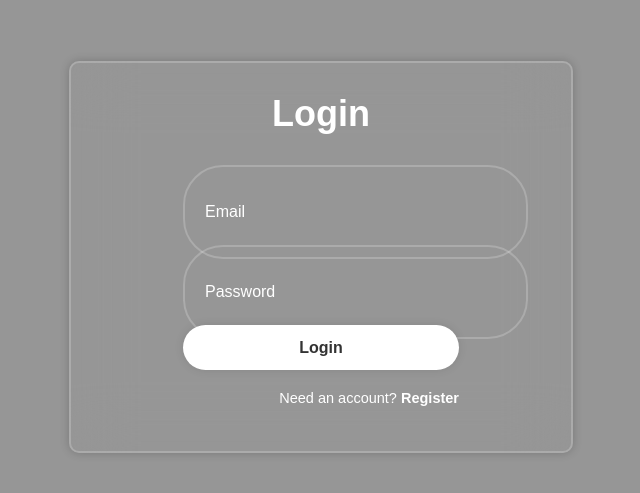
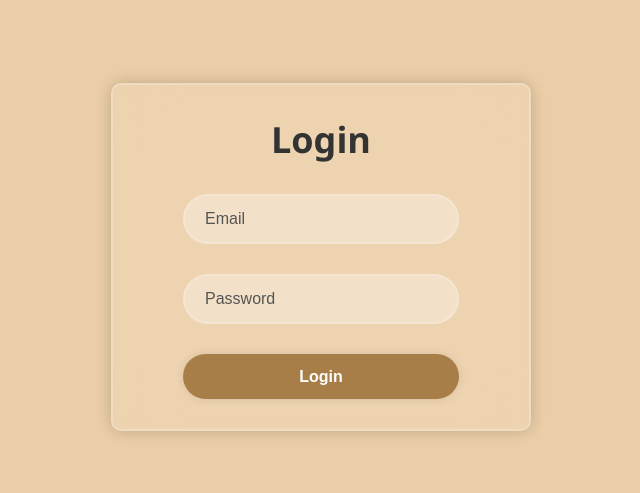
Before and after one commit to msalama2/CSI-3450-DataBase-and-Design, a React (Vite) app in the folder frontend/: page /login in a window 1280 px wide. Shown: the part 143-636 px from the top of the page, without its empty margins (319-959 px from the left). Built offline with nearby package versions, Linux system fonts and the light colour scheme.

Commit message:
Changed css belonging to loginform.css

```diff
--- a/frontend/src/components/homepage/components/findcourse/popup.jsx
+++ b/frontend/src/components/homepage/components/findcourse/popup.jsx
@@ -20,7 +20,7 @@ const Popup = () => {
   const handleSearch = async () => {
     if (searchQuery.trim()) {
       try {
-        const response = await fetch("http://localhost:5000/search_course", {
+        const response = await fetch("http://localhost:5001/search_course", {
           method: "POST",  // Use POST to send JSON
           headers: {
             "Content-Type": "application/json",
@@ -141,6 +141,7 @@ const Popup = () => {
                             <span className="result-item">{course.crn}</span>
                             <span className="result-item">{course.scheduleType}</span>
                             <span className="result-item">{course.status}</span>
+                            <button className="add-button">Add</button>
                           </div>
                         ))
                       ) : (
--- a/frontend/src/components/loginpage/LoginForm.css
+++ b/frontend/src/components/loginpage/LoginForm.css
@@ -1,11 +1,17 @@
+body {
+  background-color: #ebcea7;
+  margin: 0;
+  font-family: 'Segoe UI', Tahoma, Geneva, Verdana, sans-serif;
+}
 
 .wrapper {
   width: 420px;
-  background: transparent;
-  border: 2px solid rgba(255, 255,255, .2);
+  background: rgba(255, 255, 255, 0.1);
+  border: 2px solid rgba(255, 255, 255, 0.2);
   backdrop-filter: blur(30px);
-  box-shadow: 0 0 10px rgba(0, 0, 0, .2);
-  color: #fff;
+  -webkit-backdrop-filter: blur(30px);
+  box-shadow: 0 0 15px rgba(0, 0, 0, 0.2);
+  color: #333;
   border-radius: 10px;
   padding: 30px 40px;
   place-items: center;
@@ -18,6 +24,7 @@
 .wrapper h1 {
   font-size: 36px;
   text-align: center;
+  color: #333;
 }
 
 .wrapper .input-box {
@@ -30,17 +37,17 @@
 .input-box input {
   width: 100%;
   height: 100%;
-  background: transparent;
-  border: 2px solid rgba(255, 255,255, .2);
+  background: rgba(255, 255, 255, 0.3);
+  border: 2px solid rgba(255, 255, 255, 0.2);
   outline: none;
   border-radius: 40px;
   font-size: 16px;
-  color: #fff;
+  color: #333;
   padding: 20px 45px 20px 20px;
 }
 
 .input-box input::placeholder {
-  color: #fff;
+  color: #555;
 }
 
 .input-box .icon {
@@ -49,63 +56,51 @@
   top: 50%;
   transform: translateY(-50%);
   font-size: 16px;
-}
-
-.wrapper .remember-forgot {
-  display: flex;
-  justify-content: space-between;
-  font-size: 14.5px;
-  margin: -15px 0 15px;
-}
-
-.remember-forgot label input {
-  accent-color: #fff;
-  margin-right: 4px;
-}
-
-.remember-forgot a {
-  color: #fff;
-  text-decoration: none;
-}
-
-.remember-forgot a:hover {
-  text-decoration: underline;
+  color: #333;
 }
 
 .wrapper button {
   width: 100%;
   height: 45px;
-  background: #fff;
+  background: #a77e48;
   border: none;
   outline: none;
   border-radius: 40px;
   box-shadow: 0 0 10px rgba(0, 0, 0, .1);
   cursor: pointer;
   font-size: 16px;
-  color: #333;
+  color: white;
   font-weight: 700;
+  transition: background 0.3s ease;
 }
 
+.wrapper button:hover {
+  background: #8a632d;
+}
+
+.wrapper .remember-forgot,
 .wrapper .register-link {
   font-size: 14.5px;
   text-align: right;
   margin: 20px 0 15px;
+  color: #333;
 }
 
+.remember-forgot a,
 .register-link p a {
-  color: #fff;
+  color: #333;
   text-decoration: none;
   font-weight: 600;
 }
 
+.remember-forgot a:hover,
 .register-link p a:hover {
   text-decoration: underline;
 }
 
 .error-message {
   text-align: center;
-  color: #333;
+  color: red;
   font-weight: 700;
   font-size: 16px;
-
 }
--- a/frontend/src/components/loginpage/LoginForm.jsx
+++ b/frontend/src/components/loginpage/LoginForm.jsx
@@ -85,9 +85,6 @@ const LoginForm = () => {
           />
         </div>
         <button type="submit">Login</button>
-        <div className="register-link">
-          <p>Need an account? <a href='../register'>Register</a></p>
-        </div>
       </form>
     </div>
   );
--- a/frontend/src/main.css
+++ b/frontend/src/main.css
@@ -1,3 +1,21 @@
+@import url('https://fonts.googleapis.com/css2?family=Poppins:ital,wght@0,100;0,200;0,300;0,400;0,500;0,600;0,700;0,800;0,900;1,100;1,200;1,300;1,400;1,500;1,600;1,700;1,800;1,900&display=swap');
+@import url('https://fonts.googleapis.com/icon?family=Material+Icons');
+* {
+  margin: 0;
+  padding: 0;
+  box-sizing: border-box;
+}
+
+body {
+  font-family: 'Poppins', sans-serif;
+  -webkit-font-smoothing: antialiased;
+  -moz-osx-font-smoothing: grayscale;
+  min-height: 100vh;
+  background: #1F262E no-repeat center center fixed;
+  background-size: cover;
+}
+
+
 :root {
   font-family: system-ui, Avenir, Helvetica, Arial, sans-serif;
   /* line-height: 1.5; */
@@ -12,8 +30,3 @@
   -webkit-font-smoothing: antialiased;
   -moz-osx-font-smoothing: grayscale;
 }
-
-* {
-  margin: 0;
-  padding: 0;
-}
```
